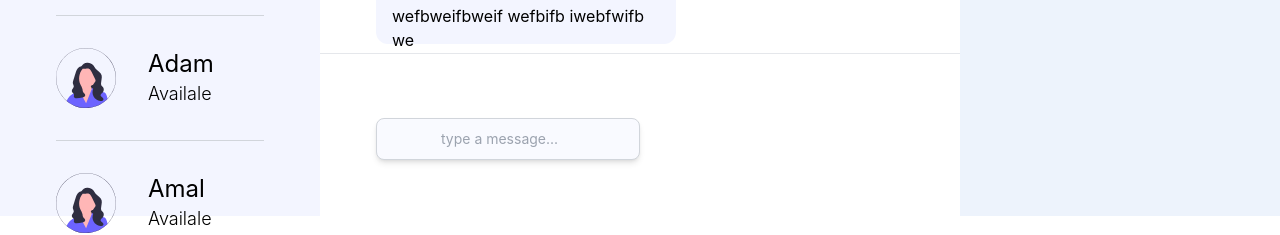
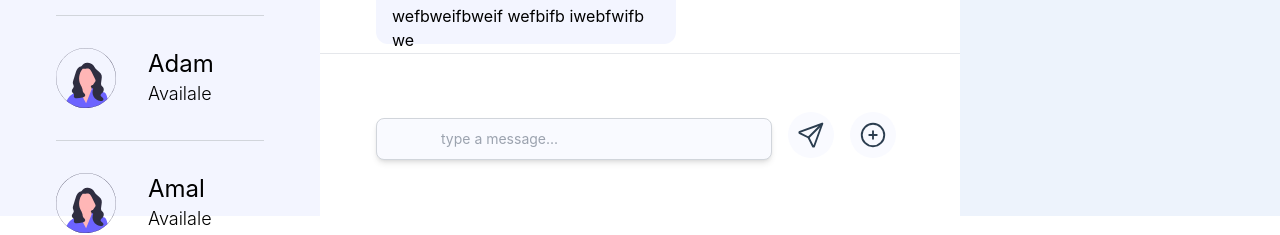
Before and after one commit to IT21239298/MERN-Stack-Messenger-Clone, a React (Create React App) app in the folder client/: page / in a window 1280 px wide. Shown: the part 584-819 px from the top of the page. Built offline with nearby package versions, Linux system fonts and the light colour scheme.

Commit message:
add message send icon

```diff
--- a/client/src/modules/Dashbord/index.js
+++ b/client/src/modules/Dashbord/index.js
@@ -72,7 +72,7 @@
         </div>
       </div>
       <div className="w-[50%] h-screen bg-white flex flex-col items-center">
-        <div className="w-[75%] bg-secondary h-[80px] mt-14 rounded-full flex items-center px-14">
+        <div className="w-[75%] bg-secondary h-[80px] mt-14 rounded-full flex items-center px-14 ">
           <div className="cursor-pointer">
             <img src={Avatar} width={60} height={60} />
           </div>
@@ -128,9 +128,50 @@
             </div>
           </div>
         </div>
-        <div className="p-14 w-full">
-          <Input placeholder="type a message..." inputClassName="p-4 border-1 shadow-md rounded-full bg-light fouce:ring-0
-         focus:border-0 outline-none " />
+        <div className="p-14 w-full flex items-center">
+          <Input
+            placeholder="type a message..."
+            className="w-[75%]"
+            inputClassName="p-4 border-1 shadow-md rounded-full bg-light fouce:ring-0
+         focus:border-0 outline-none "
+          />
+          <div className="ml-4 p-2 cursor-pointer bg-light rounded-full">
+            <svg
+              xmlns="http://www.w3.org/2000/svg"
+              class="icon icon-tabler icon-tabler-send"
+              width="30"
+              height="30"
+              viewBox="0 0 24 24"
+              stroke-width="1.5"
+              stroke="#2c3e50"
+              fill="none"
+              stroke-linecap="round"
+              stroke-linejoin="round"
+            >
+              <path stroke="none" d="M0 0h24v24H0z" fill="none" />
+              <path d="M10 14l11 -11" />
+              <path d="M21 3l-6.5 18a.55 .55 0 0 1 -1 0l-3.5 -7l-7 -3.5a.55 .55 0 0 1 0 -1l18 -6.5" />
+            </svg>
+          </div>
+          <div className="ml-4 p-2 cursor-pointer bg-light rounded-full">
+            <svg
+              xmlns="http://www.w3.org/2000/svg"
+              class="icon icon-tabler icon-tabler-circle-plus"
+              width="30"
+              height="30"
+              viewBox="0 0 24 24"
+              stroke-width="1.5"
+              stroke="#2c3e50"
+              fill="none"
+              stroke-linecap="round"
+              stroke-linejoin="round"
+            >
+              <path stroke="none" d="M0 0h24v24H0z" fill="none" />
+              <path d="M3 12a9 9 0 1 0 18 0a9 9 0 0 0 -18 0" />
+              <path d="M9 12h6" />
+              <path d="M12 9v6" />
+            </svg>
+          </div>
         </div>
       </div>
       <div className="w-[25%]  h-screen"> </div>
```
